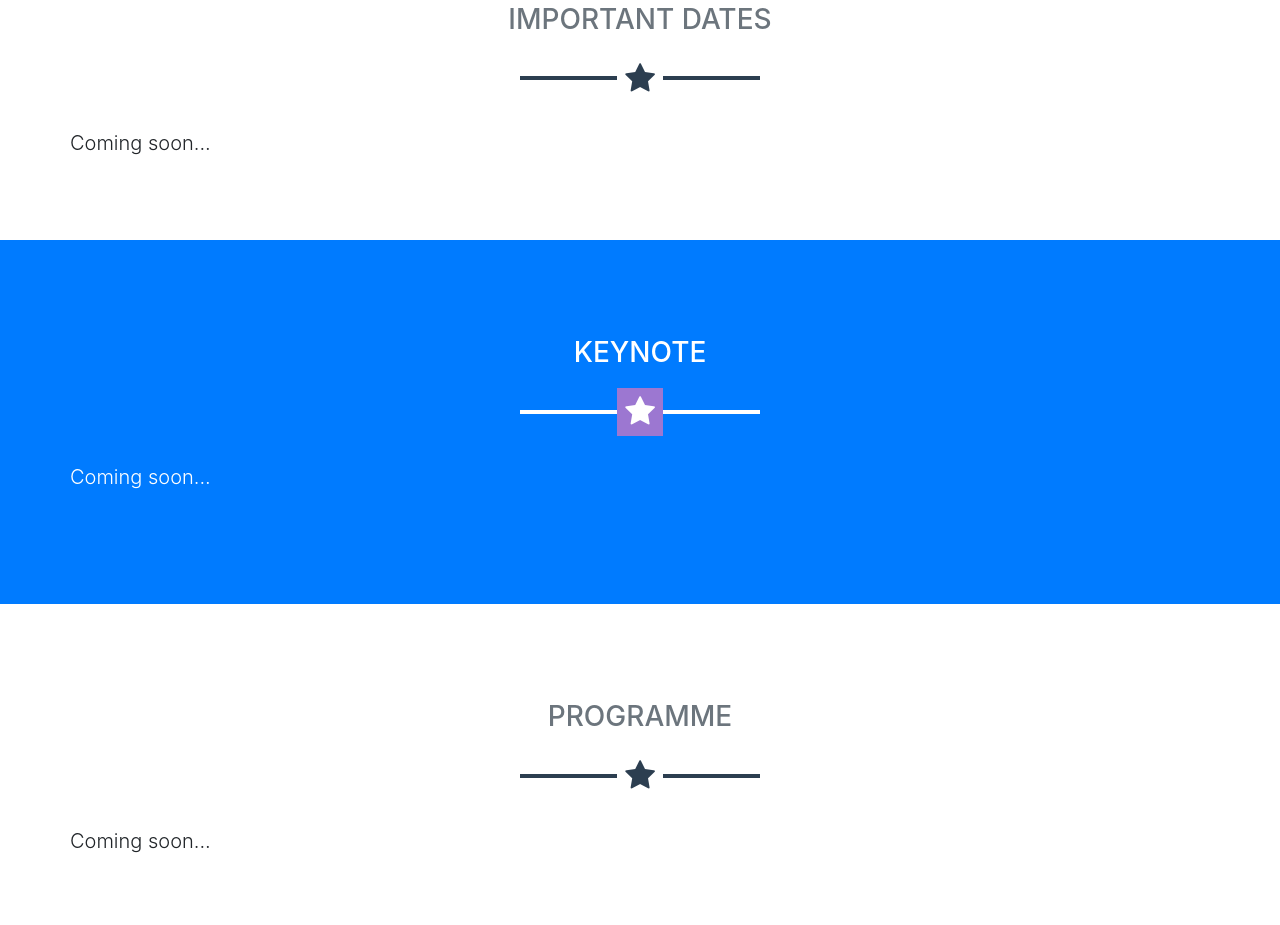
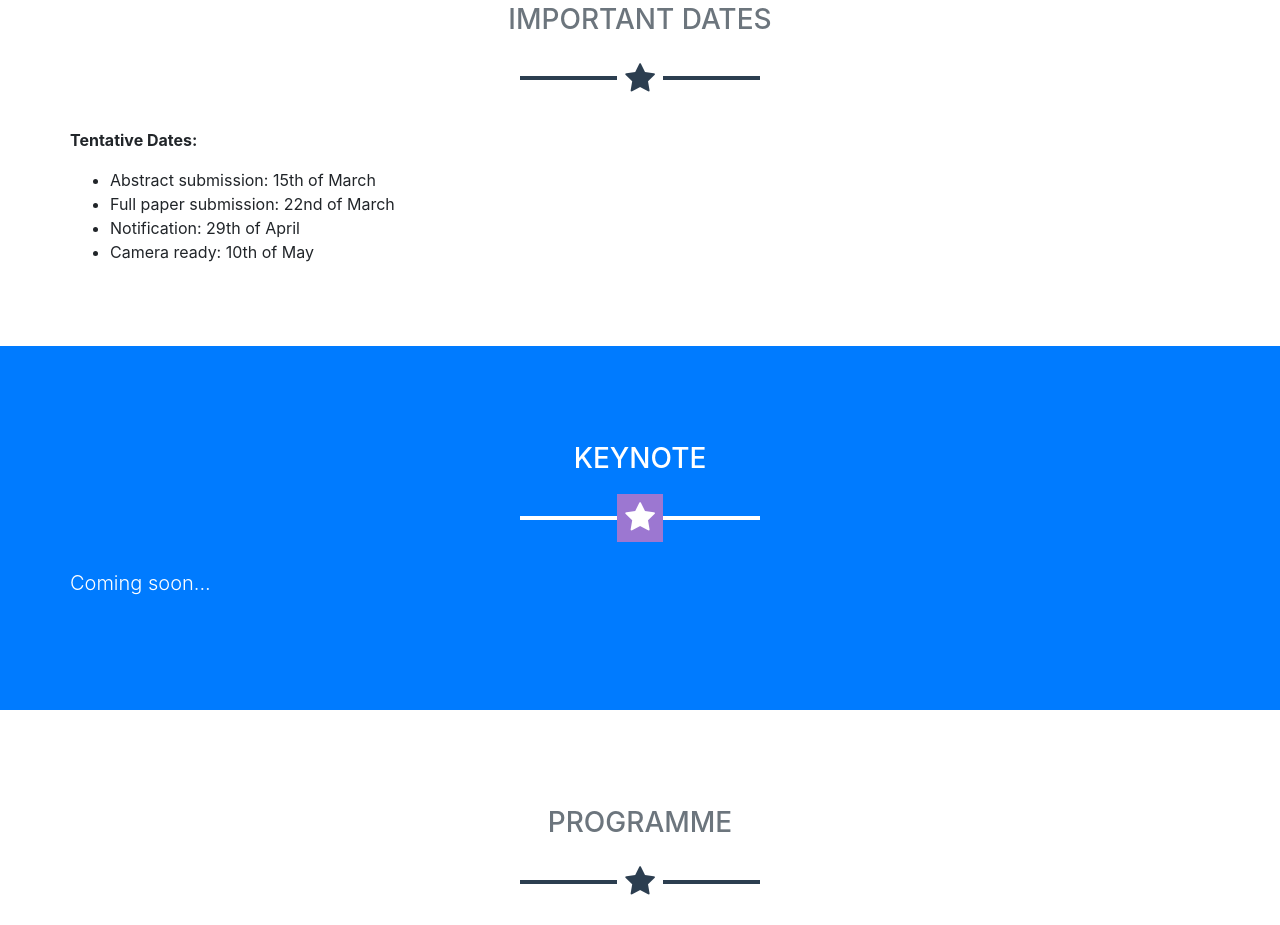
Before and after one commit to icmt-conference/icmt2019, a website with bundled scripts: page index.html in a window 1280 px wide. Shown: the part 2696-3621 px from the top of the page. Built offline with nearby package versions, Linux system fonts and the light colour scheme.

Commit message:
added dates

```diff
--- a/index.html
+++ b/index.html
@@ -157,10 +157,15 @@ Topics of interest include, but are not limited to:
 	<hr class="star-dark mb-5">
 
 	<div class="row">
-          <div class="lead text-center">
-	    <p>
-	      Coming soon...
-	    </p>
+          <div>
+	    <p align="left">
+		<b>Tentative Dates:</b>
+		<ul>
+		<li> Abstract submission: 15th of March </li>
+		<li> Full paper submission: 22nd of March</li>
+		<li> Notification: 29th of April </li>
+		<li> Camera ready: 10th of May </li>
+		  </ul>
           </div>
         </div>
     </section>
```
